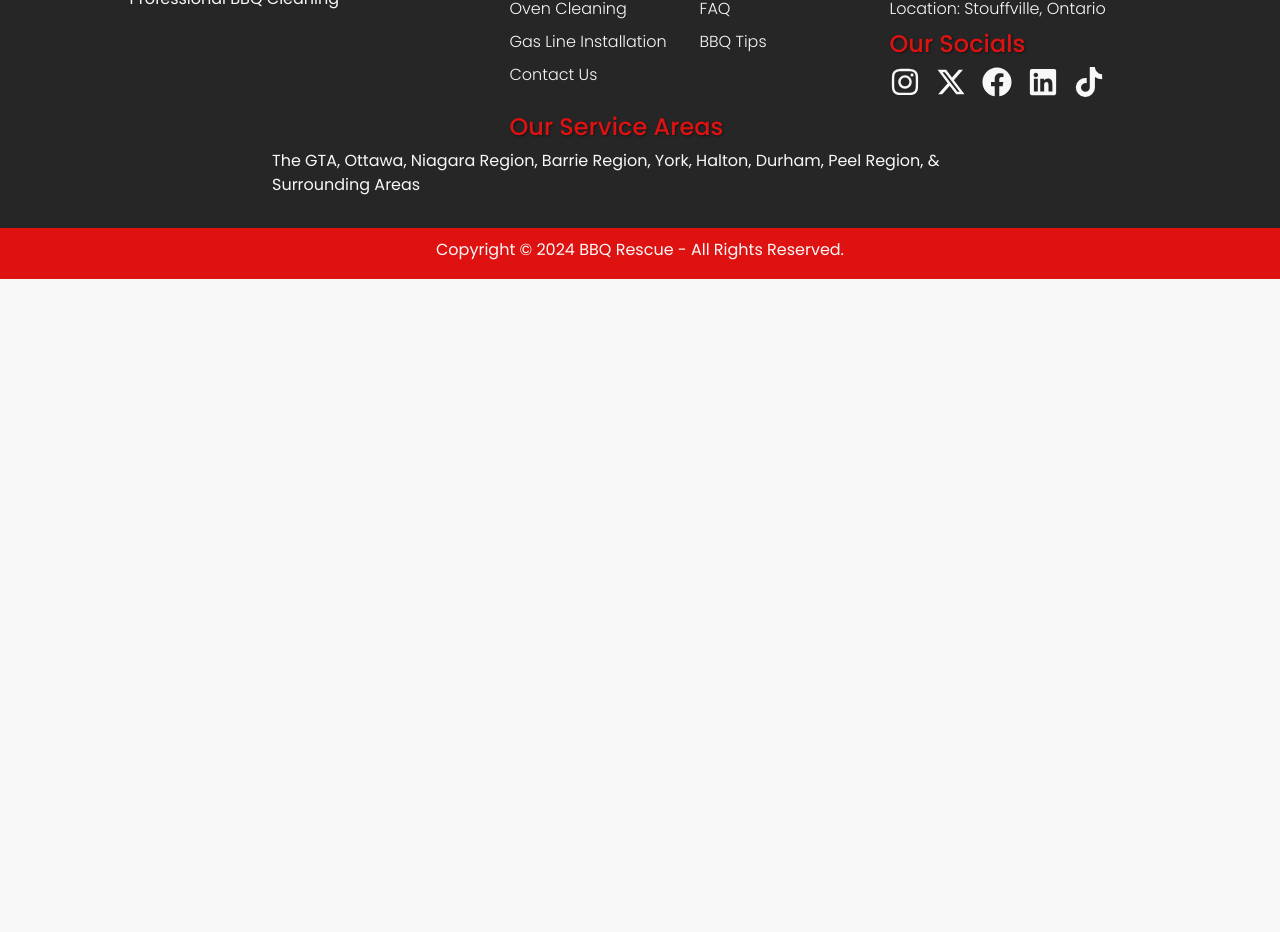
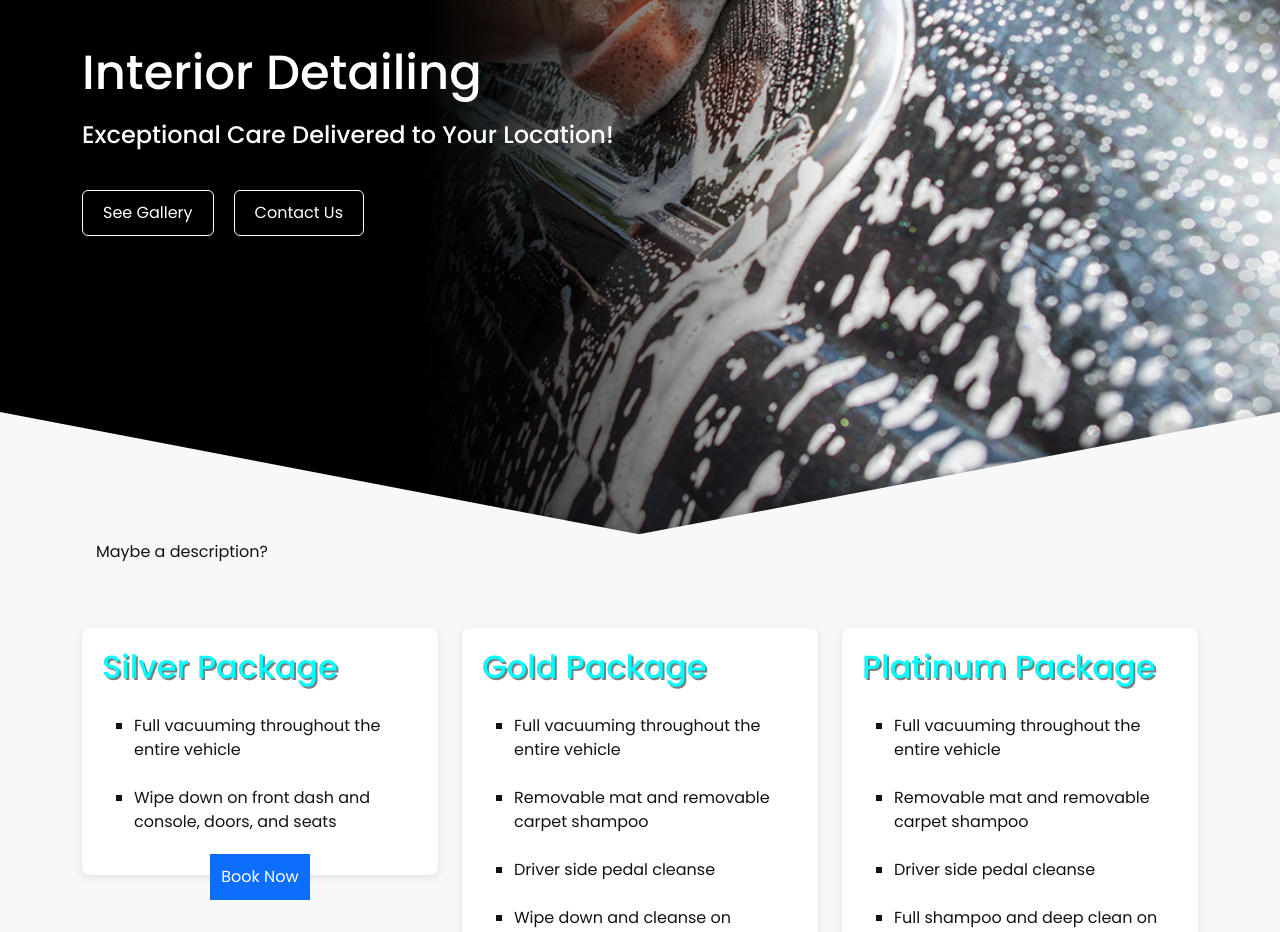
Before and after one commit to grantmacmillan/platinum-auto-detailing, a Next.js app: page /our-services in a window 1280 px wide. Shown: the part 260-1192 px from the top of the page. Before the commit the page ends 800 px from the top, so only its background shows below. Built offline with nearby package versions, Linux system fonts and the light colour scheme; no server answers.

Commit message:
Added Interior Services

```diff
--- a/app/our-services/page.js
+++ b/app/our-services/page.js
@@ -1,4 +1,6 @@
-
+import Link from "next/link";
+import styles from "./services.module.css";
+import { Container, Row, Col, Button } from 'react-bootstrap';
 
 const BASE_URL = process.env.NEXT_PUBLIC_BASE_URL;
 
@@ -8,10 +10,80 @@ export const metadata = {
 };
 
 export default function Services() {
+
+    const plans = [
+        {
+            id: '0',
+            title: 'Silver Package',
+            list: ['Full vacuuming throughout the entire vehicle',
+                'Wipe down on front dash and console, doors, and seats']
+        },
+        {
+            id: '1',
+            title: 'Gold Package',
+            list: ['Full vacuuming throughout the entire vehicle',
+                'Removable mat and removable carpet shampoo',
+                'Driver side pedal cleanse',
+                'Wipe down and cleanse on surfaces such as seats, windows, doors, door jambs, trunk, trunk jambs, front dash and console']
+        },
+        {
+            id: '2',
+            title: 'Platinum Package',
+            list: ['Full vacuuming throughout the entire vehicle',
+                'Removable mat and removable carpet shampoo',
+                'Driver side pedal cleanse',
+                'Full shampoo and deep clean on all upholstery such as front dash and console, seats, doors, door jambs, trunk, trunk jambs, and windows',
+                'Steam cleaning to remove any odor and stains on all carpets, seats, and interior surfaces',
+                'Interior protectant applied on all surfaces',
+                'Leather conditioner applied to all leather seats and surfaces ']
+        },
+    ]
+
     return (
-        <div>
-            <h1>Our Services</h1>
-        </div>
+        <>
+            <div className={styles.main}>
+                <Container >
+                    <Row>
+                        <Col md={6} className={styles.overlay}>
+                            <h1 className={styles.heading}>Interior Detailing</h1>
+                            <h2 className={styles.subHeading}>Exceptional Care Delivered to Your Location!</h2>
+                            <div className={styles.buttons}>
+                                <Button className={styles.btnGallery}>See Gallery</Button>
+                                <Button className={styles.btnContactUs}>Contact Us</Button>
+                            </div>
+                        </Col>
+                    </Row>
+                </Container>
+                <img src="/svgs/triangle.svg" alt="Divider" className={styles.svgDivider} />
+            </div>
 
+            <section className={styles.servicesSection} >
+                <p className="mx-5 px-5">Maybe a description?</p>
+                <Container className="py-5">
+                    <Row className="justify-content-center">
+                        {plans.map(plan => {
+                            const myList = plan.list.map((item) =>
+                                <ul key={plan.id} className={`py-1 ${styles.list}`}>
+                                    <li>{item}</li>
+                                </ul>
+                            )
+                            return (
+                                <Col key={plan.id} lg={4} md={6} sm={12} className="mb-4">
+                                    <div className={styles.plan}>
+                                        <h2>{plan.title}</h2>
+                                        <div className="pt-3">
+                                            {myList}
+                                        </div>
+                                        <Button className={`${styles.btnBookNow}`}>Book Now</Button>
+                                    </div>
+                                </Col>
+                            );
+
+                        })}
+                    </Row>
+                </Container>
+            </section>
+
+        </>
     );
 }
--- /dev/null
+++ b/app/our-services/services.module.css
@@ -0,0 +1,121 @@
+.main {
+    position: relative;
+    width: 100%;
+    height: 100vh;
+    max-height: 800px;
+    background: url('/images/wash-car.jpg');
+    background-size: cover;
+    background-position: center;
+    display: flex;
+    align-items: center;
+    color: white;
+    overflow: hidden;
+}
+
+.main::before {
+    content: "";
+    position: absolute;
+    top: 0;
+    left: 0;
+    width: 100%;
+    height: 100%;
+    background: linear-gradient(to right, rgba(0, 0, 0, 1) 33%, rgba(0, 0, 0, 0) 66%);
+    z-index: 1;
+}
+
+/* Media query for medium devices and smaller */
+@media (max-width: 992px) {
+    .main::before {
+        background: none;
+    }
+}
+
+.overlay {
+    text-align: left;
+    z-index: 2;
+
+}
+
+.heading {
+    font-size: 48px;
+    margin-bottom: 20px;
+}
+
+.subHeading {
+    font-size: 24px;
+    margin-bottom: 40px;
+}
+
+.buttons {
+    display: flex;
+    gap: 20px;
+}
+
+.btnGallery {
+    background-color: transparent;
+    color: white;
+    border: 1px solid white;
+    padding: 10px 20px;
+    cursor: pointer;
+}
+
+.btnContactUs {
+    background-color: transparent;
+    color: white;
+    border: 1px solid white;
+    padding: 10px 20px;
+    cursor: pointer;
+}
+
+.btnBookNow {
+    margin-bottom: -45px;
+    align-self: center;
+    border-radius: 0;
+    padding: 10px;
+    transition: transform 0.3s, box-shadow 0.3s;
+}
+
+.btnBookNow:hover {
+    transform: scale(110%);
+    box-shadow: 0 4px 12px rgba(0, 0, 0, 0.2);
+}
+
+.svgDivider {
+    position: absolute;
+    bottom: 0;
+    width: 100%;
+    height: auto;
+    z-index: 1;
+    aspect-ratio: 900/90;
+    filter: drop-shadow(10px 10px 10px rgba(0, 0, 0, 1));
+}
+
+.servicesSection {
+    width: 100%;
+}
+
+.plan {
+    flex: 1;
+    display: flex;
+    flex-direction: column;
+    justify-content: flex-start;
+    padding: 20px;
+    border-radius: 8px;
+    box-shadow: 0 2px 8px rgba(0, 0, 0, 0.1);
+    background-color: #ffffff;
+    transition: transform 0.3s, box-shadow 0.3s;
+}
+
+.plan:hover {
+    transform: translateY(-5px);
+    box-shadow: 0 4px 12px rgba(0, 0, 0, 0.2);
+}
+
+.plan h2 {
+    color: aqua;
+    text-shadow: 2px 2px rgba(0, 0, 0, 0.5);
+}
+
+.list {
+    list-style-type: square;
+}
--- a/app/page.js
+++ b/app/page.js
@@ -49,7 +49,6 @@ export default function Home() {
           </Row>
         </Container>
         <img src="/svgs/triangle.svg" alt="Divider" className={styles.svgDivider} />
-
       </div>
 
 
```
